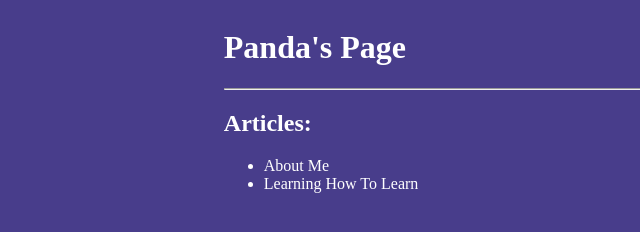
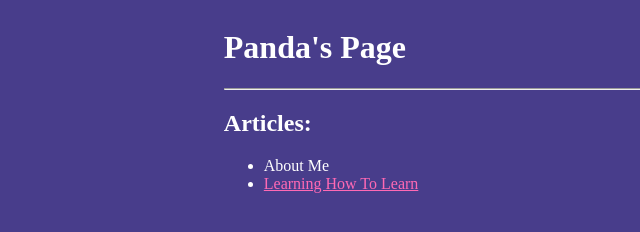
Before and after one commit to thepantsupanda/thepantsupanda.github.io, a plain HTML site: page index.html in a window 1280 px wide. Shown: the whole page, without its empty margins (37-677 px from the left). Drawn offline with Linux system fonts and the light colour scheme; a web font is replaced by a local one.

Commit message:
Started writing my first article.

```diff
--- a/index.html
+++ b/index.html
@@ -19,7 +19,7 @@
                         About Me
                     </li>
                     <li>
-                        Learning How To Learn
+                        <a href="articles/learninghowtolearn/">Learning How To Learn</a>
                     </li>
                 </ul>
             </p>
--- a/styles.css
+++ b/styles.css
@@ -43,6 +43,10 @@ body {
     justify-content: center;
 }
 
+a {
+    color: hotpink;
+}
+
 #mainSection {
     /* background-color: red; */
     width: 60%;
```
Also changed, not shown: 2 other files.
